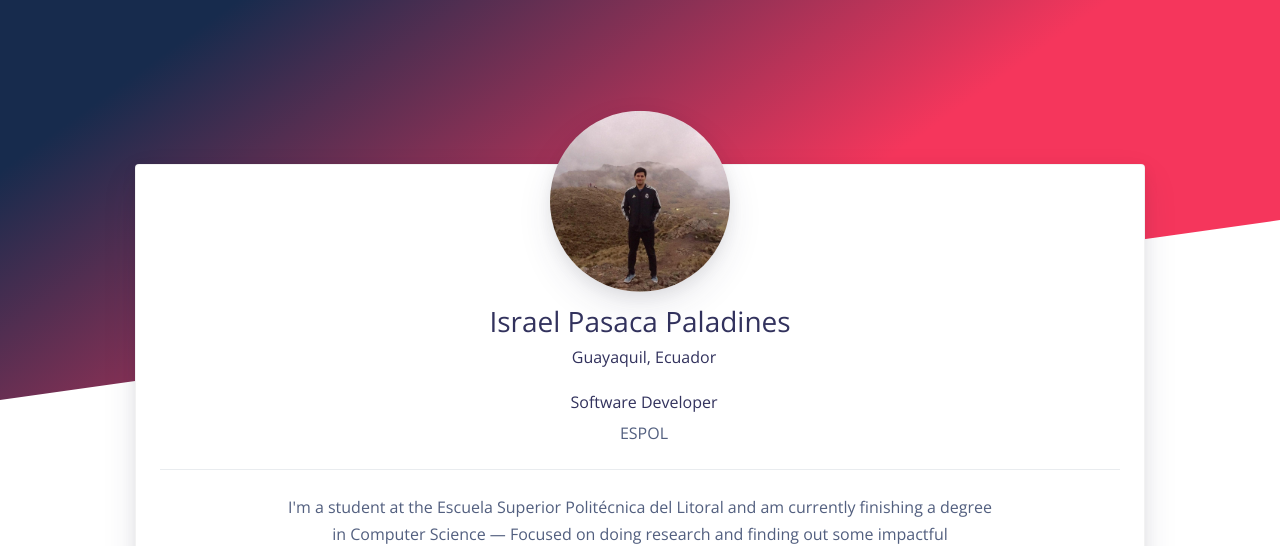
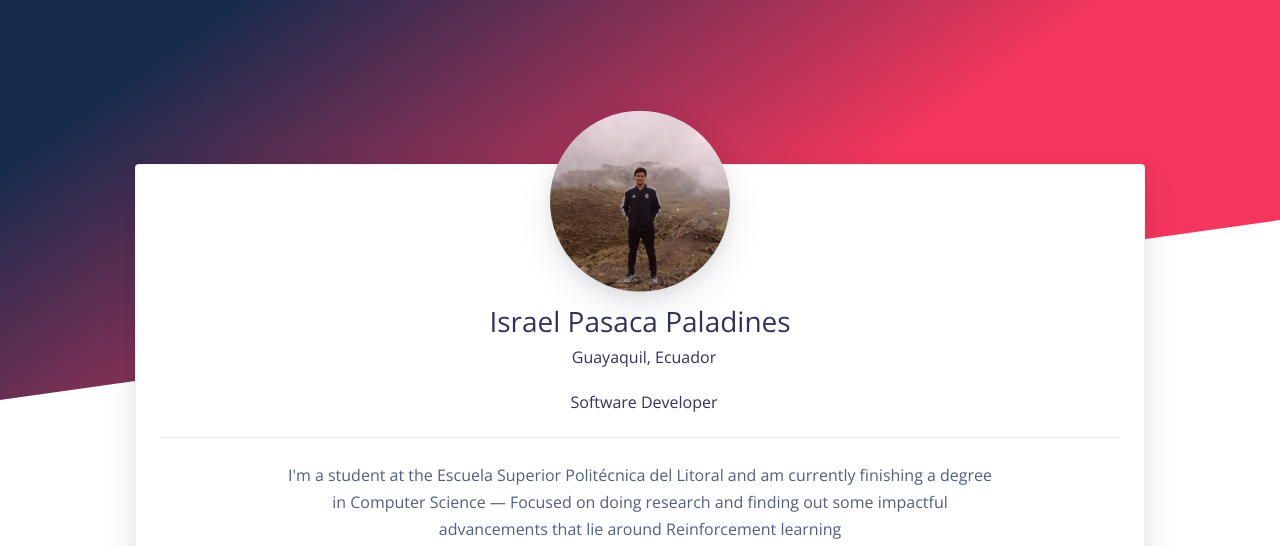
Before and after one commit to eduardisrael/eduardisrael.github.io, a website: page index.html in a window 1280 px wide. Shown: the top 546 px of the page. Drawn offline with nearby package versions, Linux system fonts and the light colour scheme.

Commit message:
update_v2

```diff
--- a/index.html
+++ b/index.html
@@ -37,7 +37,6 @@
               </h3>
               <div class="h6 font-weight-300"><i class="ni location_pin mr-2"></i>Guayaquil, Ecuador</div>
               <div class="h6 mt-4"><i class="ni business_briefcase-24 mr-2"></i>Software Developer</div>
-              <div><i class="ni education_hat mr-2"></i>ESPOL</div>
             </div>
             <div class="mt-4 py-4 border-top text-center">
               <div class="row justify-content-center">
```
